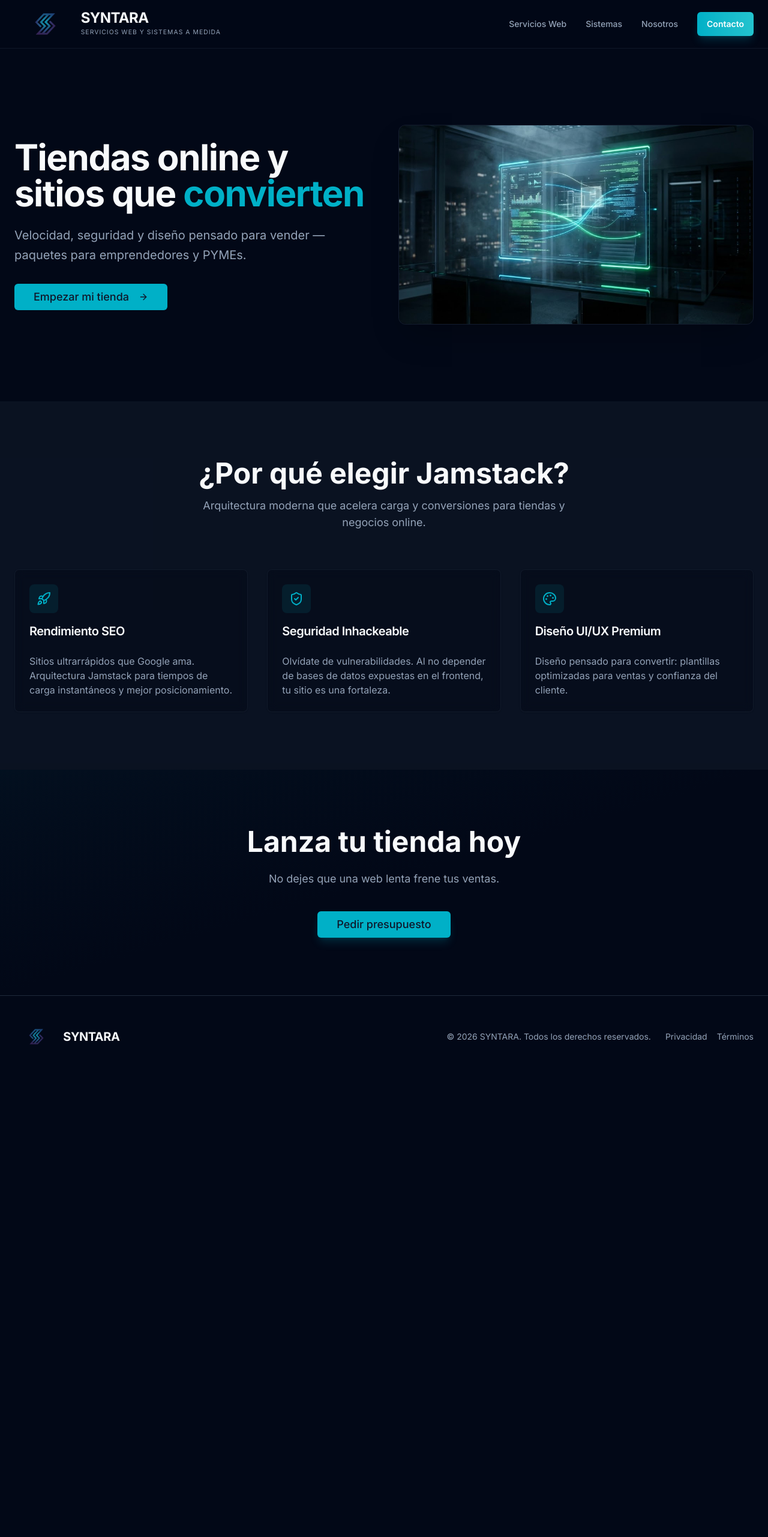
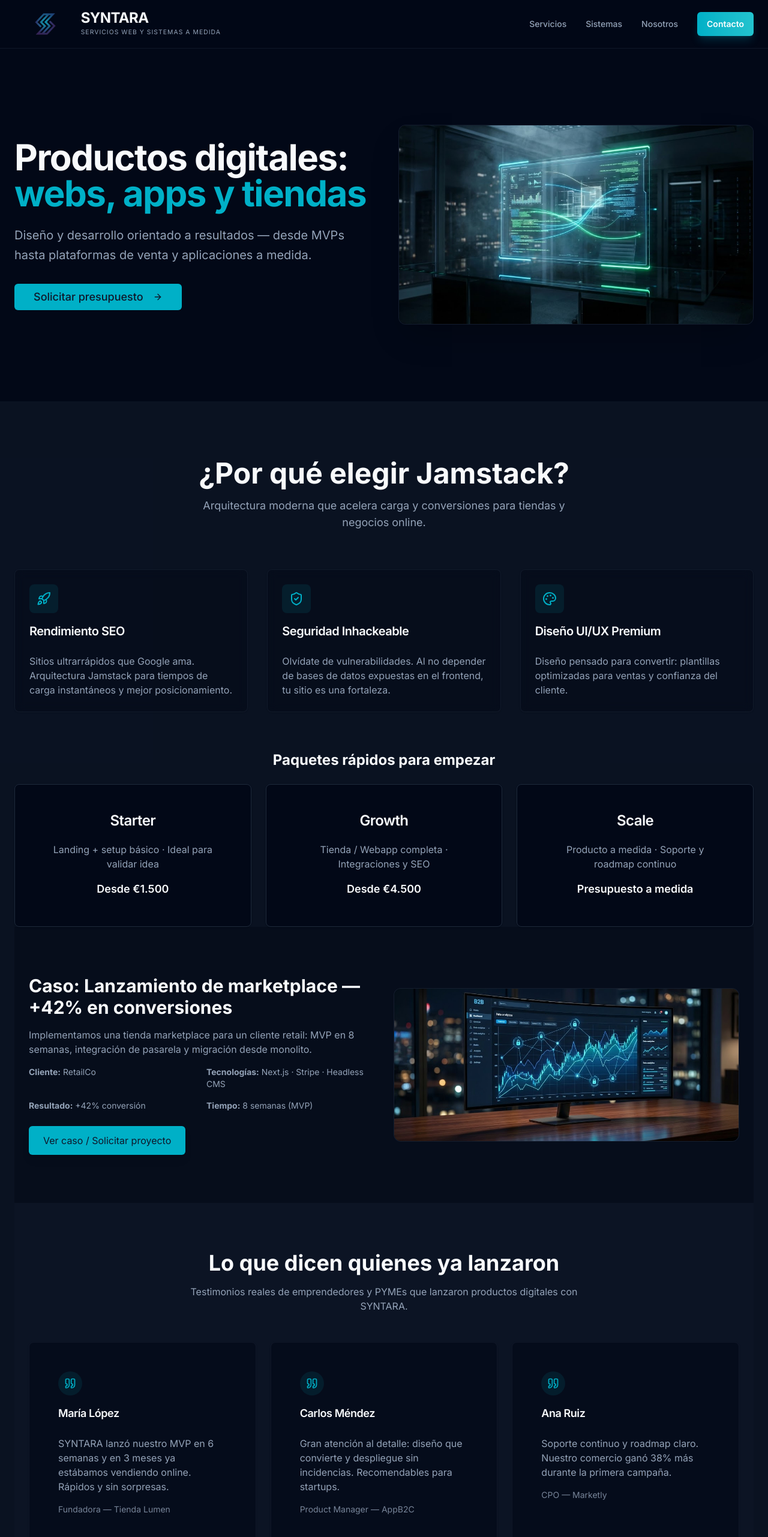
Before and after one commit to worssalt/Syntara-Web, a Next.js app: page /servicios-web in a window 1280 px wide. Shown: the top 2562 px of the page at 60% size. Before the commit the page ends 1796 px from the top, so only its background shows below. Built offline with nearby package versions, Linux system fonts and the light colour scheme; no server answers.

Commit message:
feat: update project content and structure for enhanced clarity and user engagement; add testimonials and case study sections

```diff
--- a/src/app/servicios-web/ServiciosWebContent.tsx
+++ b/src/app/servicios-web/ServiciosWebContent.tsx
@@ -6,7 +6,8 @@ import { Rocket, ShieldCheck, Palette, ArrowRight } from "lucide-react"
 import Link from "next/link"
 import Image from "next/image"
 import { motion } from "framer-motion"
-
+import { CaseStudy } from '@/components/sections/CaseStudy'
+import { Testimonials } from '@/components/sections/Testimonials'
 const benefits = [
   {
     title: "Rendimiento SEO",
@@ -40,15 +41,15 @@ export function ServiciosWebContent() {
               className="flex-1 text-center md:text-left"
             >
               <h1 className="text-4xl md:text-6xl font-bold tracking-tight mb-6">
-                Tiendas online y sitios que <span className="text-primary">convierten</span>
+                Productos digitales: <span className="text-primary">webs, apps y tiendas</span>
               </h1>
               <p className="text-xl text-muted-foreground mb-8 leading-relaxed max-w-2xl mx-auto md:mx-0">
-                Velocidad, seguridad y diseño pensado para vender — paquetes para emprendedores y PYMEs.
+                Diseño y desarrollo orientado a resultados — desde MVPs hasta plataformas de venta y aplicaciones a medida.
               </p>
               <div className="flex flex-col sm:flex-row gap-4 justify-center md:justify-start">
                 <Link href="/contacto">
                   <Button size="lg" className="bg-primary hover:bg-primary/90 text-primary-foreground text-lg px-8">
-                    Empezar mi tienda
+                    Solicitar presupuesto
                     <ArrowRight className="ml-2 h-5 w-5" />
                   </Button>
                 </Link>
@@ -115,6 +116,44 @@ export function ServiciosWebContent() {
               </motion.div>
             ))}
           </div>
+
+          {/* Packages Section */}
+          <section className="mt-16">
+            <h3 className="text-2xl font-bold mb-6 text-center">Paquetes rápidos para empezar</h3>
+            <div className="grid grid-cols-1 md:grid-cols-3 gap-6">
+              <Card className="p-6 text-center">
+                <CardHeader>
+                  <CardTitle>Starter</CardTitle>
+                </CardHeader>
+                <CardContent>
+                  <p className="text-muted-foreground mb-4">Landing + setup básico · Ideal para validar idea</p>
+                  <div className="text-lg font-semibold">Desde €1.500</div>
+                </CardContent>
+              </Card>
+              <Card className="p-6 text-center">
+                <CardHeader>
+                  <CardTitle>Growth</CardTitle>
+                </CardHeader>
+                <CardContent>
+                  <p className="text-muted-foreground mb-4">Tienda / Webapp completa · Integraciones y SEO</p>
+                  <div className="text-lg font-semibold">Desde €4.500</div>
+                </CardContent>
+              </Card>
+              <Card className="p-6 text-center">
+                <CardHeader>
+                  <CardTitle>Scale</CardTitle>
+                </CardHeader>
+                <CardContent>
+                  <p className="text-muted-foreground mb-4">Producto a medida · Soporte y roadmap continuo</p>
+                  <div className="text-lg font-semibold">Presupuesto a medida</div>
+                </CardContent>
+              </Card>
+            </div>
+          </section>
+
+          {/* Case study + testimonials */}
+          <CaseStudy />
+          <Testimonials />
         </div>
       </section>
 
@@ -129,14 +168,14 @@ export function ServiciosWebContent() {
             transition={{ duration: 0.5 }}
           >
             <h2 className="text-3xl md:text-5xl font-bold mb-6">
-              Lanza tu tienda hoy
+              Lanza tu producto digital hoy
             </h2>
             <p className="text-lg text-muted-foreground max-w-2xl mx-auto mb-10">
-              No dejes que una web lenta frene tus ventas.
+              No dejes que una web lenta o una idea sin ejecución frenen tu crecimiento.
             </p>
             <Link href="/contacto">
               <Button size="lg" className="bg-primary hover:bg-primary/90 text-primary-foreground text-lg px-8 shadow-lg shadow-primary/20">
-                Pedir presupuesto
+                Solicitar presupuesto
               </Button>
             </Link>
           </motion.div>
--- a/src/app/servicios-web/page.tsx
+++ b/src/app/servicios-web/page.tsx
@@ -2,11 +2,11 @@ import type { Metadata } from "next"
 import { ServiciosWebContent } from "./ServiciosWebContent"
 
 export const metadata: Metadata = {
-  title: "Servicios Web | SYNTARA — Tiendas online que convierten",
-  description: "Diseño y desarrollo de tiendas online y sitios web para emprendedores y PYMEs. Velocidad, conversión y soporte accesible.",
+  title: "Servicios | SYNTARA — Productos digitales y apps",
+  description: "Desarrollo de productos digitales: sitios, tiendas y aplicaciones para emprendedores y PYMEs. Entregas rápidas y foco en resultados.",
   openGraph: {
-    title: "Servicios Web | SYNTARA",
-    description: "Tiendas online y sitios que convierten para emprendedores y PYMEs.",
+    title: "Servicios | SYNTARA",
+    description: "Desarrollo de sitios, tiendas y apps orientados a ventas y crecimiento.",
     type: "website",
     siteName: "SYNTARA",
   },
--- a/src/components/layout/Navbar.tsx
+++ b/src/components/layout/Navbar.tsx
@@ -24,7 +24,7 @@ export function Navbar() {
         </Link>
         <div className="hidden md:flex items-center gap-8">
           <Link href="/servicios-web" className="text-sm font-medium text-muted-foreground hover:text-primary transition-colors">
-            Servicios Web
+            Servicios
           </Link>
           <Link href="/sistemas-medida" className="text-sm font-medium text-muted-foreground hover:text-primary transition-colors">
             Sistemas
--- /dev/null
+++ b/src/components/sections/CaseStudy.tsx
@@ -0,0 +1,29 @@
+import Image from "next/image"
+import Link from "next/link"
+
+export function CaseStudy() {
+  return (
+    <section className="py-20 bg-background/50">
+      <div className="container px-6 mx-auto">
+        <div className="grid md:grid-cols-2 gap-8 items-center">
+          <div>
+            <h3 className="text-3xl font-bold mb-4">Caso: Lanzamiento de marketplace — +42% en conversiones</h3>
+            <p className="text-muted-foreground mb-4">
+              Implementamos una tienda marketplace para un cliente retail: MVP en 8 semanas, integración de pasarela y migración desde monolito.
+            </p>
+            <ul className="grid grid-cols-2 gap-4 text-sm text-muted-foreground mb-6">
+              <li><strong>Cliente:</strong> RetailCo</li>
+              <li><strong>Tecnologías:</strong> Next.js · Stripe · Headless CMS</li>
+              <li><strong>Resultado:</strong> +42% conversión</li>
+              <li><strong>Tiempo:</strong> 8 semanas (MVP)</li>
+            </ul>
+            <Link href="/contacto" className="inline-block bg-primary text-primary-foreground px-6 py-3 rounded-md shadow-lg hover:opacity-90">Ver caso / Solicitar proyecto</Link>
+          </div>
+          <div className="relative w-full h-64 rounded-xl overflow-hidden border border-border/50 bg-muted/30">
+            <Image src="/images/dashboard.png" alt="Case study screenshot" fill className="object-cover" />
+          </div>
+        </div>
+      </div>
+    </section>
+  )
+}
--- a/src/components/sections/Features.tsx
+++ b/src/components/sections/Features.tsx
@@ -17,8 +17,8 @@ const features = [
     gradient: "from-primary/20 to-transparent"
   },
   {
-    title: "Escalabilidad Total",
-    description: "Infraestructura flexible que crece con tu negocio y soporta picos de tráfico durante campañas.",
+    title: "Conversión & Growth",
+    description: "Diseño y optimización orientada a ventas: pruebas A/B, UX que convierte y mejoras continuas para aumentar ingresos.",
     icon: TrendingUp,
     color: "text-accent", // Teal/Indigo
     gradient: "from-accent/20 to-transparent"
--- a/src/components/sections/Hero.tsx
+++ b/src/components/sections/Hero.tsx
@@ -16,20 +16,20 @@ export function Hero() {
         </div>
 
         <h1 className="text-4xl md:text-6xl lg:text-7xl font-bold tracking-tight text-foreground mb-6 leading-tight">
-          Tu tienda online <br className="hidden md:block" />
+          Lanza productos digitales <br className="hidden md:block" />
           <span className="text-transparent bg-clip-text bg-gradient-to-r from-primary via-accent to-indigo-500">
-            lista para vender en días
+            que venden
           </span>
         </h1>
 
         <p className="text-lg md:text-xl text-muted-foreground max-w-2xl mx-auto mb-10 leading-relaxed">
-          Diseño y desarrollo rápido, asequible y optimizado para convertir visitantes en clientes.
+          Diseño, desarrollo y soporte para webs, tiendas y aplicaciones — rápido y con foco en resultados.
         </p>
 
         <div className="flex flex-col sm:flex-row gap-4 justify-center items-center">
           <Link href="/contacto">
             <Button size="lg" className="min-w-[180px] h-12 text-base bg-primary hover:bg-primary/90 text-primary-foreground shadow-lg shadow-primary/25">
-              Empezar mi tienda
+              Comenzar mi proyecto
             </Button>
           </Link>
           <Link href="/servicios-web">
--- /dev/null
+++ b/src/components/sections/Testimonials.tsx
@@ -0,0 +1,55 @@
+import { Card, CardContent, CardHeader, CardTitle } from "@/components/ui/card"
+import { Quote } from "lucide-react"
+
+export function Testimonials() {
+  const items = [
+    {
+      quote:
+        "SYNTARA lanzó nuestro MVP en 6 semanas y en 3 meses ya estábamos vendiendo online. Rápidos y sin sorpresas.",
+      name: "María López",
+      role: "Fundadora — Tienda Lumen",
+    },
+    {
+      quote:
+        "Gran atención al detalle: diseño que convierte y despliegue sin incidencias. Recomendables para startups.",
+      name: "Carlos Méndez",
+      role: "Product Manager — AppB2C",
+    },
+    {
+      quote:
+        "Soporte continuo y roadmap claro. Nuestro comercio ganó 38% más durante la primera campaña.",
+      name: "Ana Ruiz",
+      role: "CPO — Marketly",
+    },
+  ]
+
+  return (
+    <section className="py-20 bg-muted/10">
+      <div className="container px-6 mx-auto">
+        <div className="text-center mb-12">
+          <h2 className="text-3xl md:text-4xl font-bold">Lo que dicen quienes ya lanzaron</h2>
+          <p className="text-muted-foreground max-w-2xl mx-auto mt-4">
+            Testimonios reales de emprendedores y PYMEs que lanzaron productos digitales con SYNTARA.
+          </p>
+        </div>
+
+        <div className="grid grid-cols-1 md:grid-cols-3 gap-6">
+          {items.map((it, i) => (
+            <Card key={i} className="p-6 bg-card/60 border-border/40">
+              <CardHeader>
+                <div className="w-10 h-10 rounded-full bg-primary/10 flex items-center justify-center mb-4 text-primary">
+                  <Quote className="h-5 w-5" />
+                </div>
+                <CardTitle className="text-lg font-semibold">{it.name}</CardTitle>
+              </CardHeader>
+              <CardContent>
+                <p className="text-muted-foreground">{it.quote}</p>
+                <p className="mt-4 text-sm text-muted-foreground/80">{it.role}</p>
+              </CardContent>
+            </Card>
+          ))}
+        </div>
+      </div>
+    </section>
+  )
+}
```
Also changed, not shown: src/app/layout.tsx (+18 -7 lines), src/components/forms/ContactForm.tsx (+51 -2 lines), 1 other file (tests, documents, lock files or other folders).
